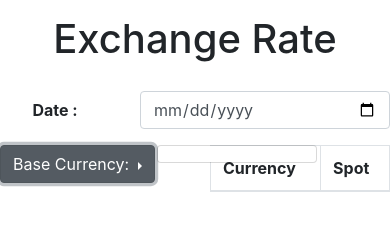
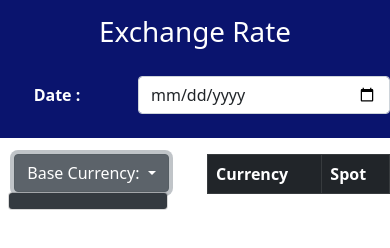
Before and after one commit to Alfred021/Casa-de-cambio, a website with bundled scripts: page index.html in a window 390 px wide. Both pictures are taken after a click on the button "Base Currency:". Built offline with nearby package versions, Linux system fonts and the light colour scheme; no server answers.

Commit message:
Añadiendo Estilos Css-Responsive a la App
Se añadieron colores, márgenes y otras correcciones para que la pagina sea lo mas responsive posible.

```diff
--- a/css/index.css
+++ b/css/index.css
@@ -1,3 +1,7 @@
+html, body {
+    overflow-x: hidden
+}
+
 label {
     text-align: center;
     font-weight: bold;
@@ -8,3 +12,26 @@ h1 {
     padding-bottom: 20px;
     text-align: center;
 }
+
+header {
+    background-color: rgb(10, 20, 110);
+    color: white;
+    padding-bottom: 0.5em;
+    width: 100%;
+    top: 0;
+}
+
+.reference-rates {
+    margin-top: 1em;
+    width: 100%;
+}
+
+#Currency {
+    text-align: center;
+}
+
+@media screen and (max-width: 340px) {
+    #dropdownMenu2 {
+        font-size: 95%;
+    }
+}
--- a/index.html
+++ b/index.html
@@ -2,17 +2,17 @@
 
 <head>
     <meta charset="UTF-8">
-    <meta name="viewport" content="width=device-width, initial-scale=1, shrink-to-fit=no">
+    <meta name="viewport" content="width=device-width, initial-scale=1">
     <meta http-equiv="X-UA-Compatible" content="ie=edge">
     <title>Exchange Rate</title>
-    <link rel="stylesheet" href="https://stackpath.bootstrapcdn.com/bootstrap/4.4.1/css/bootstrap.min.css" integrity="sha384-Vkoo8x4CGsO3+Hhxv8T/Q5PaXtkKtu6ug5TOeNV6gBiFeWPGFN9MuhOf23Q9Ifjh" crossorigin="anonymous">
+    <link href="https://cdn.jsdelivr.net/npm/bootstrap@5.0.0-beta1/dist/css/bootstrap.min.css" rel="stylesheet" integrity="sha384-giJF6kkoqNQ00vy+HMDP7azOuL0xtbfIcaT9wjKHr8RbDVddVHyTfAAsrekwKmP1" crossorigin="anonymous">
     <link rel="stylesheet" href="css/index.css">
 </head>
 
 <body>
+    <header>
     <h1>Exchange Rate</h1>
 
-<div id="reference-rates">
     <form>
         <div class="form-group row">
             <label for="date-input" class="col-4 col-form-label">Date :</label>
@@ -21,21 +21,25 @@
             </div>
         </div>
     </form>
+</header>
 
+<div class="reference-rates">
     <div class="row">
         <div class="col-6" id="Currency">
-            <div class="btn-group dropright">
-                <button class="btn btn-secondary dropdown-toggle" type="button" id="dropdownMenu2"  data-display="static" data-toggle="dropdown" aria-haspopup="true" aria-expanded="false">
+            <div class="btn-group">
+                <button class="btn btn-secondary dropdown-toggle" type="button" id="dropdownMenu2" data-bs-toggle="dropdown" aria-expanded="false">
                     Base Currency:
                 </button>
 
-                <div class="dropdown-menu dropdown-menu-lg-right" aria-labelledby="dropdownMenu2">
+                <ul class="dropdown-menu dropdown-menu-dark dropdown-menu-end" aria-labelledby="dropdownMenu2">
 
+                </ul>
             </div>
         </div>
-        </div>
+
         <div class="col-6" id="Rates">
-            <table class="table table-bordered">
+            <div class="table-responsive-sm">
+                <table class="table table-dark table-bordered">
                     <thead>
                         <tr>
                         <th scope="col">Currency</th>
@@ -48,13 +52,11 @@
             </div>
         </div>
     </div>
+</div>
 
 
-
-
-<script src="https://code.jquery.com/jquery-3.4.1.slim.min.js" integrity="sha384-J6qa4849blE2+poT4WnyKhv5vZF5SrPo0iEjwBvKU7imGFAV0wwj1yYfoRSJoZ+n" crossorigin="anonymous"></script>
-<script src="https://cdn.jsdelivr.net/npm/popper.js@1.16.0/dist/umd/popper.min.js" integrity="sha384-Q6E9RHvbIyZFJoft+2mJbHaEWldlvI9IOYy5n3zV9zzTtmI3UksdQRVvoxMfooAo" crossorigin="anonymous"></script>
-<script src="https://stackpath.bootstrapcdn.com/bootstrap/4.4.1/js/bootstrap.min.js" integrity="sha384-wfSDF2E50Y2D1uUdj0O3uMBJnjuUD4Ih7YwaYd1iqfktj0Uod8GCExl3Og8ifwB6" crossorigin="anonymous"></script>
+<script src="https://cdn.jsdelivr.net/npm/@popperjs/core@2.5.4/dist/umd/popper.min.js" integrity="sha384-q2kxQ16AaE6UbzuKqyBE9/u/KzioAlnx2maXQHiDX9d4/zp8Ok3f+M7DPm+Ib6IU" crossorigin="anonymous"></script>
+<script src="https://cdn.jsdelivr.net/npm/bootstrap@5.0.0-beta1/dist/js/bootstrap.min.js" integrity="sha384-pQQkAEnwaBkjpqZ8RU1fF1AKtTcHJwFl3pblpTlHXybJjHpMYo79HY3hIi4NKxyj" crossorigin="anonymous"></script>
 <script src="src/index.js" type="module"></script>
 </body>
 </html>
--- a/src/ui.js
+++ b/src/ui.js
@@ -21,7 +21,8 @@ export function configureInputDate() {
 }
 
 export function listOfCurrencies(currency) {
-  const $list = document.querySelector('.dropdown-menu.dropdown-menu-lg-right');
+  const $list = document.querySelector('.dropdown-menu.dropdown-menu-dark.dropdown-menu-end');
+  const $dropdown = document.querySelector('.btn.btn-secondary.dropdown-toggle');
   currency.forEach((baseCurrency) => {
     const $item = document.createElement('button');
     $item.type = 'button';
@@ -34,6 +35,7 @@ export function listOfCurrencies(currency) {
         $activeElement.classList.remove('active');
       }
       $item.classList.add('active');
+      $dropdown.textContent = `Base Currency: ${$item.innerHTML}`;
       updateData();
     });
     $list.appendChild($item);
```
Also changed, not shown: cypress/integration/index.spec.js (+1 -1 lines), README.md. Lines whose indentation alone changed are shown as unchanged.
